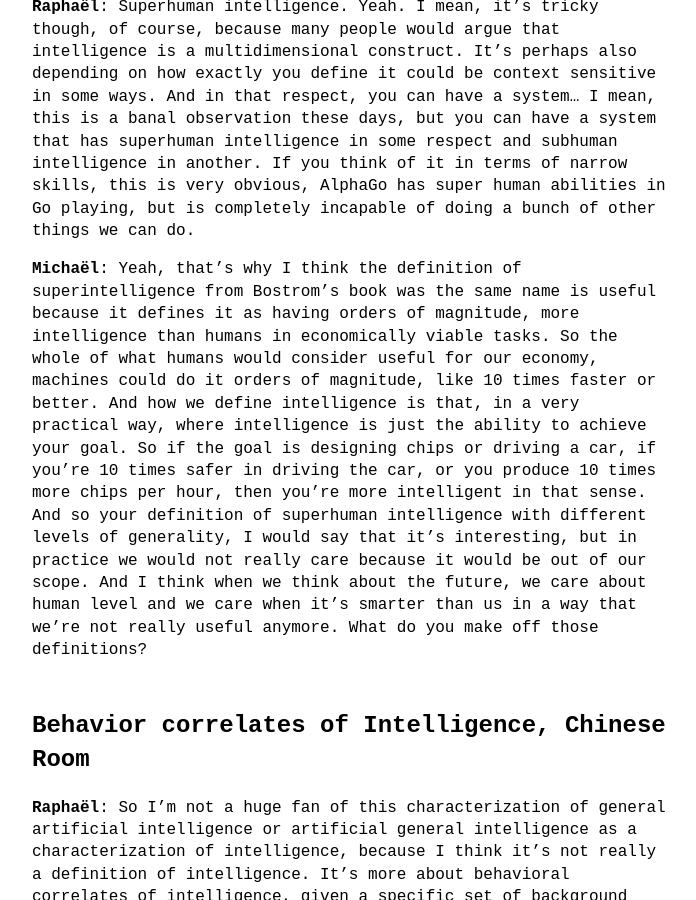
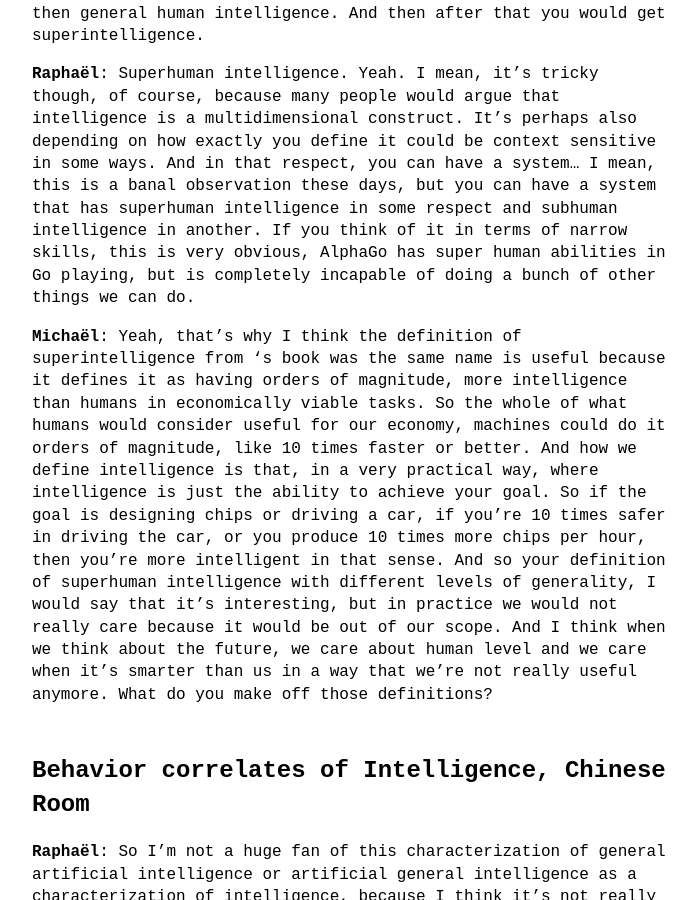
Before and after one commit to theinsideview/theinsideview.github.io, a Jekyll site: the page built from _posts/2022-06-24-raphael.md, in a window 1280 px wide and 900 px high, scrolled down 3673 px. Shown: the whole window, without its empty margins (288-984 px from the left). Built offline with Jekyll 4.4.1, drawn with Linux system fonts in a browser that asks for light colours; some of the changed text lies outside the part shown.

Commit message:
Update 2022-06-24-raphael.md

```diff
--- a/_posts/2022-06-24-raphael.md
+++ b/_posts/2022-06-24-raphael.md
@@ -54,7 +56,7 @@
 
 **Raphaël**: Superhuman intelligence. Yeah. I mean, it's tricky though, of course, because many people would argue that intelligence is a multidimensional construct. It's perhaps also depending on how exactly you define it could be context sensitive in some ways. And in that respect, you can have a system... I mean, this is a banal observation these days, but you can have a system that has superhuman intelligence in some respect and subhuman intelligence in another. If you think of it in terms of narrow skills, this is very obvious, AlphaGo has super human abilities in Go playing, but is completely incapable of doing a bunch of other things we can do.
 
-**Michaël**: Yeah, that's why I think the definition of superintelligence from Bostrom's book was the same name is useful because it defines it as having orders of magnitude, more intelligence than humans in economically viable tasks. So the whole of what humans would consider useful for our economy, machines could do it orders of magnitude, like 10 times faster or better. And how we define intelligence is that, in a very practical way, where intelligence is just the ability to achieve your goal. So if the goal is designing chips or driving a car, if you're 10 times safer in driving the car, or you produce 10 times more chips per hour, then you're more intelligent in that sense. And so your definition of superhuman intelligence with different levels of generality, I would say that it's interesting, but in practice we would not really care because it would be out of our scope. And I think when we think about the future, we care about human level and we care when it's smarter than us in a way that we're not really useful anymore. What do you make off those definitions?
+**Michaël**: Yeah, that's why I think the definition of superintelligence from 's book was the same name is useful because it defines it as having orders of magnitude, more intelligence than humans in economically viable tasks. So the whole of what humans would consider useful for our economy, machines could do it orders of magnitude, like 10 times faster or better. And how we define intelligence is that, in a very practical way, where intelligence is just the ability to achieve your goal. So if the goal is designing chips or driving a car, if you're 10 times safer in driving the car, or you produce 10 times more chips per hour, then you're more intelligent in that sense. And so your definition of superhuman intelligence with different levels of generality, I would say that it's interesting, but in practice we would not really care because it would be out of our scope. And I think when we think about the future, we care about human level and we care when it's smarter than us in a way that we're not really useful anymore. What do you make off those definitions?
 
 ## Behavior correlates of Intelligence, Chinese Room
 
@@ -182,7 +184,7 @@
 
 **Raphaël**: So I think the coffee test, as formulated by Wozniak, is underspecified. So you can have various interpretations of the test and various difficulties. I think the general test in its very simple formulation would just be train your model however you want, or design your system however you want. It has to be able to just walk into a room, find a coffee maker, brew a good cup of coffee. So you're free to train your system on a bunch of virtual apartments with virtual coffee makers, or indeed train it in the real world with robots, with real apartments and real coffee machines. I guess that does raise a question though, at which point you can just brute force the problem in an interpolative regime by just having encountered so many different situations, so many different apartments with every possible conceivable coffee machine ever made by humans, that you can just solve this as a interpolative problem.
 
-**Raphaël**: But I don't know whether that would even make sense, given the other aspect of this test, which is the complexity of having a dexterous robot that can manipulate objects seamlessly and the kind of thing that we're still struggling with today in robotics, which is another interesting thing that, we've made so much progress with disembodied models and there are a lot of ideas flying around with robotics, but in some respect, the state of the art in robotics where the models from Bostrom Dynamics are not using deep learning, right? So there's still this gap between what we can do with disembodied models and what we can do in the real world.
+**Raphaël**: But I don't know whether that would even make sense, given the other aspect of this test, which is the complexity of having a dexterous robot that can manipulate objects seamlessly and the kind of thing that we're still struggling with today in robotics, which is another interesting thing that, we've made so much progress with disembodied models and there are a lot of ideas flying around with robotics, but in some respect, the state of the art in robotics where the models from Boston Dynamics are not using deep learning, right? So there's still this gap between what we can do with disembodied models and what we can do in the real world.
 
 **Michaël**: Right. So I think there's a question of dexterity then there's the vision and be able to classify images and see coffee makers. I think that's not the hardest part, but maybe in this setting, you wake up in a black room and need to find the lights first and open the doors. And I guess the true question is the same as for self driving cars is, would you be able to do it reliably? So in a thousand different apartments, what is the likelihood of it actually turning on the coffee maker and brewing coffee, right?
 
```
Also changed, not shown: other parts of _posts/2022-06-24-raphael.md (+3 -1 lines).
